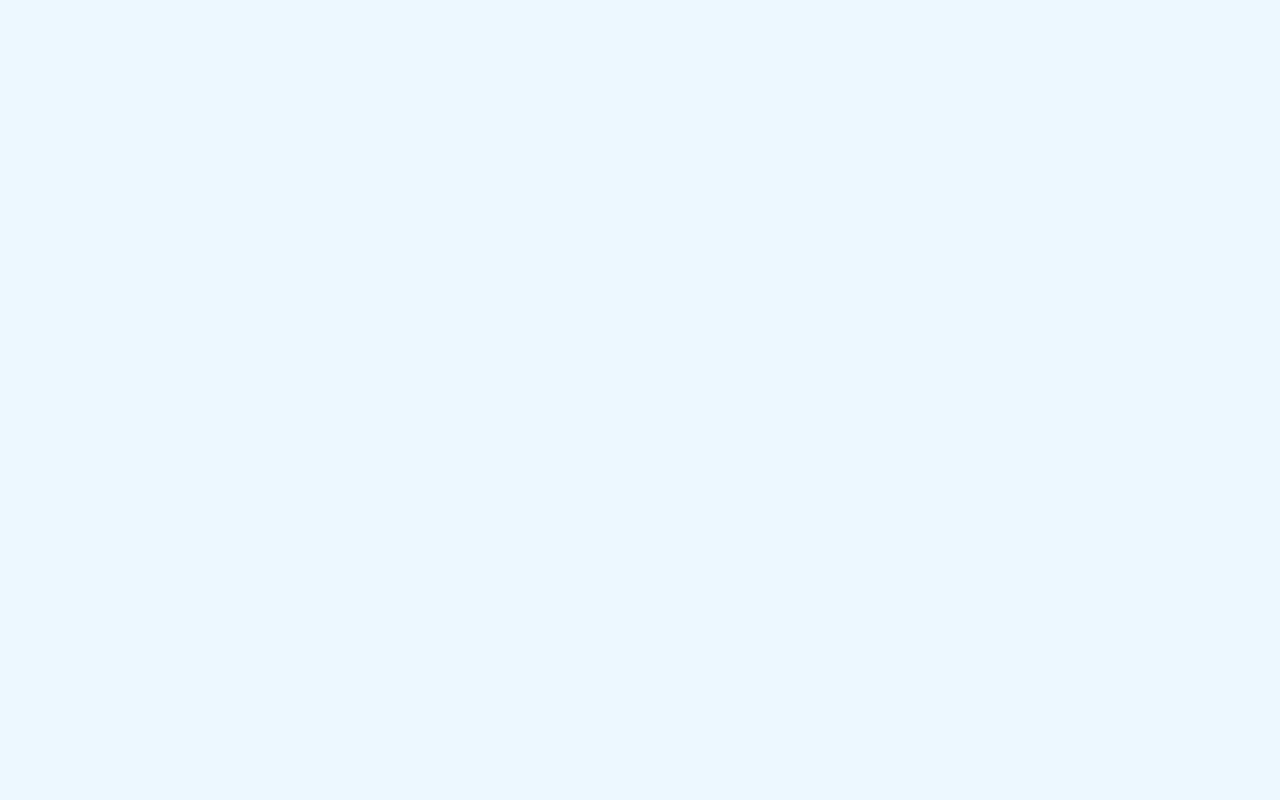
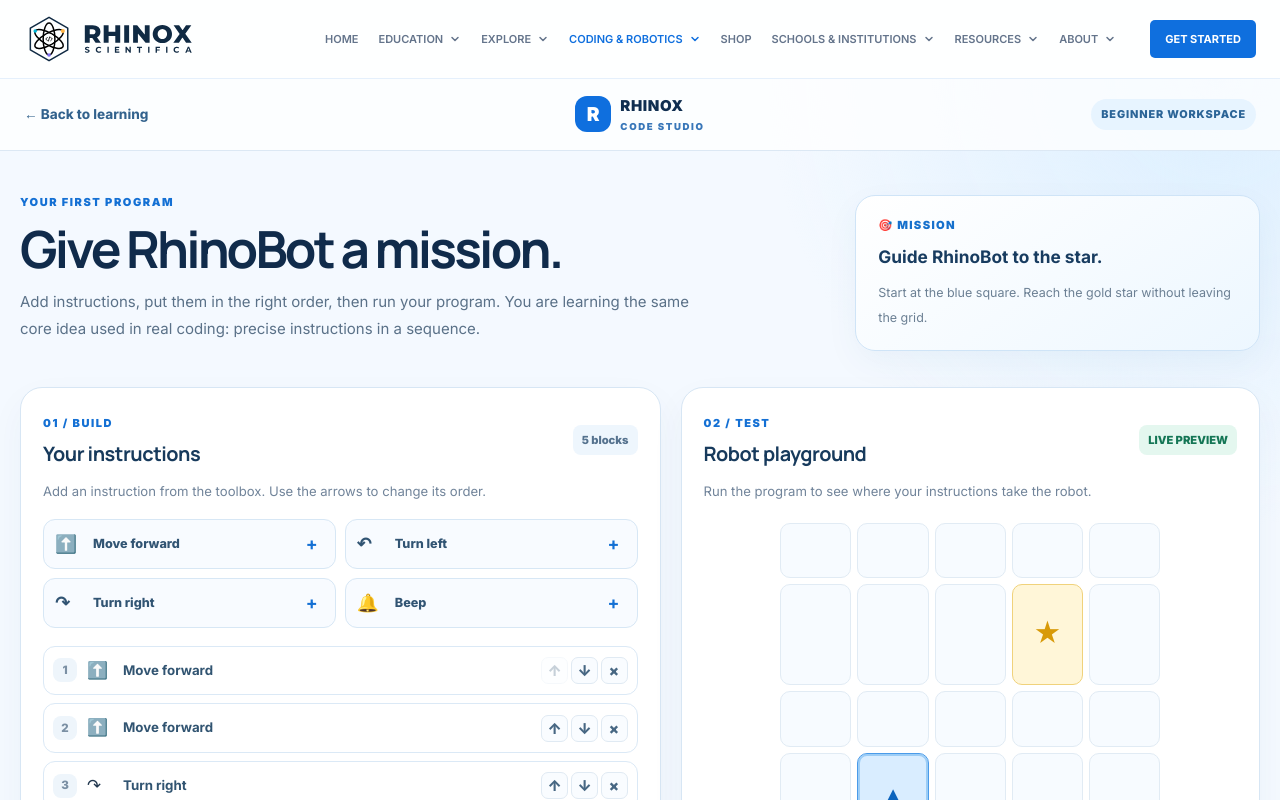
Before and after one commit to digitalmaeq-ai/rhinox, a Next.js app: page /coding-robotics/code-studio/workspace in a window 1280 px wide. Before the commit this address had no page. Shown: the top 800 px of the page. Built offline with nearby package versions, Linux system fonts and the light colour scheme.

Commit message:
Add beginner workspace route

```diff
--- /dev/null
+++ b/app/coding-robotics/code-studio/workspace/page.tsx
@@ -0,0 +1,11 @@
+import type { Metadata } from "next";
+import Workspace from "@/app/components/code-studio-v2/Workspace";
+
+export const metadata: Metadata = {
+  title: "Beginner Workspace | Rhinox Code Studio",
+  description: "Build an instruction sequence, run a robot simulation, and learn how algorithms work.",
+};
+
+export default function Page() {
+  return <Workspace />;
+}
```
